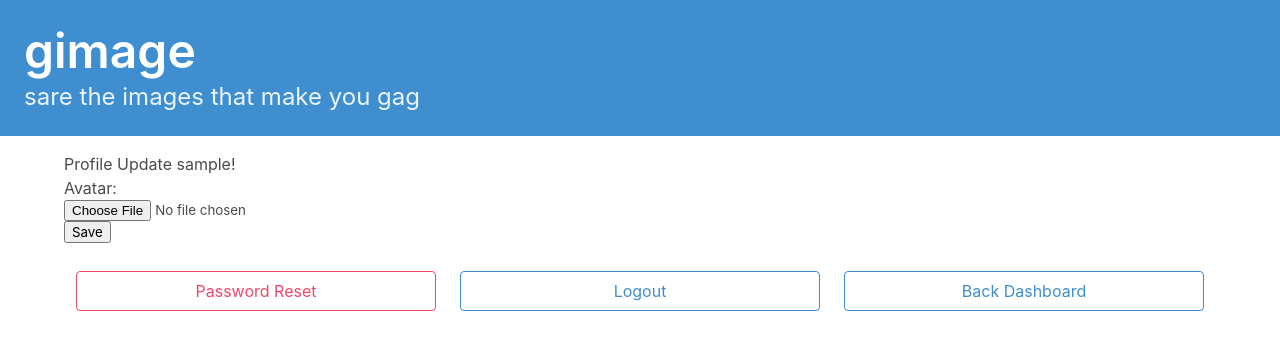
After one commit to jwierzch/django-social, a Django app: page /profile_update/1 in a window 1280 px wide. The commit adds this page. Shown: the top 350 px of the page. Run offline with Django 5.2, Linux system fonts and the light colour scheme; the visitor is signed in with stand-in values (Sample User, id 1); data comes from the database, SQL or seed files in the repository.

Commit message:
fixed gimages

```diff
--- a/dwitter/admin.py
+++ b/dwitter/admin.py
@@ -15,5 +15,5 @@ class UserAdmin(admin.ModelAdmin):
 admin.site.unregister(User)
 admin.site.register(User, UserAdmin)
 admin.site.unregister(Group)
-#admin.site.register(Profile)
+admin.site.register(Profile)
 admin.site.register(Dweet)
--- a/dwitter/apps.py
+++ b/dwitter/apps.py
@@ -4,3 +4,5 @@ from django.apps import AppConfig
 class DwitterConfig(AppConfig):
     default_auto_field = 'django.db.models.BigAutoField'
     name = 'dwitter'
+    def ready(self):
+        import dwitter.signals
--- a/dwitter/forms.py
+++ b/dwitter/forms.py
@@ -1,5 +1,5 @@
 from django import forms
-from .models import Dweet
+from .models import Dweet, Profile, gimage
 
 class DweetForm(forms.ModelForm):
     body = forms.CharField(
@@ -15,4 +15,19 @@ class DweetForm(forms.ModelForm):
 
     class Meta:
         model = Dweet
+        fiels = ("body", )
         exclude = ("user", )
+
+class ProfileForm(forms.ModelForm):
+    avatar = forms.ImageField(widget=forms.FileInput(attrs={'class': 'form-control-file'}))
+
+    class Meta:
+        model = Profile
+        fields = ['avatar']
+
+class gimageForm(forms.ModelForm):
+    gimage = forms.ImageField(widget=forms.FileInput(attrs={'class': 'form-control-file'}))
+    class Meta:
+        model = gimage
+        fields = ('gimage', )
+        exclude = ('user', )
--- a/dwitter/models.py
+++ b/dwitter/models.py
@@ -3,10 +3,15 @@ from django.db import models
 from django.contrib.auth.models import User
 from django.db.models.signals import post_save
 from django.dispatch import receiver
+from PIL import Image
+import shutil, os, glob, re
+from django.conf import settings
+
 
 # Create your models here.
 class Profile(models.Model):
     user = models.OneToOneField(User, on_delete=models.CASCADE) #TODO may need to alter
+    avatar = models.ImageField(upload_to='profile_pics/', default='default.jpg')
     follows = models.ManyToManyField(
         "self",
         related_name="followed_by",
@@ -16,6 +21,8 @@ class Profile(models.Model):
 
     def __str__(self):
         return self.user.username
+
+
 
 @receiver(post_save, sender=User)
 def create_profile(sender, instance, created, **kwargs):
@@ -41,3 +48,11 @@ class Dweet(models.Model):
             f"({self.created_at:%Y-%m-%d %H:%M}): "
             f"{self.body[:30]}..."
         )
+
+
+class gimage(models.Model):
+    user = models.ForeignKey(User,
+                             related_name="gimage",
+                             on_delete=models.DO_NOTHING)
+    gimage = models.ImageField(upload_to='gimages/')
+    created_at = models.DateTimeField(auto_now_add=True)
--- /dev/null
+++ b/dwitter/signals.py
@@ -0,0 +1,21 @@
+from django.db.models.signals import post_save #Import a post_save signal when a user is created
+from django.contrib.auth.models import User # Import the built-in User model, which is a sender
+from django.dispatch import receiver # Import the receiver
+from .models import Profile
+
+
+@receiver(post_save, sender=User)
+def create_profile(sender, instance, created, **kwargs):
+    if created:
+        Profile.objects.get_or_create(user=instance)
+
+
+@receiver(post_save, sender=User)
+def save_profile(sender, instance, **kwargs):
+    instance.profile.save()
+
+@receiver(post_save, sender=User)
+def update_profile(sender, instance, created, **kwargs):
+    if not created:
+        # User object updated, update profile accordingly
+        instance.profile.save()
--- a/dwitter/templates/base.html
+++ b/dwitter/templates/base.html
@@ -24,7 +24,7 @@
     <a href="{% url 'dwitter:dashboard' %} ">
         <section class="hero is-small is-info mb-4">
             <div class="hero-body">
-                <h1 class="title is-1">gImage</h1>
+                <h1 class="title is-1">gimage</h1>
                 <p class="subtitle is-4">
                     sare the images that make you gag
                 </p>
--- a/dwitter/templates/dwitter/profile.html
+++ b/dwitter/templates/dwitter/profile.html
@@ -3,7 +3,7 @@
 {% extends 'base.html' %}
 
 {% block content %}
-
+<div class="columns">
     <div class="column">
 
         <div class="block">
@@ -81,5 +81,5 @@
         </div>
 
     </div>
-
+</div>
 {% endblock content %}
--- /dev/null
+++ b/dwitter/templates/dwitter/profile_form.html
@@ -0,0 +1,39 @@
+<!--users/templates/registration/profile_form.html-->
+
+{% extends 'base.html' %}
+
+{% block content %}
+<!--Account Options Column (logout password-reset etc)-->
+<h2>Profile Update {{ user.username|default:'Guest' }}!</h2>
+<form method="post" enctype="multipart/form-data">
+    {% csrf_token %}
+    {{ form.as_p }}
+    <button type="submit">Save</button>
+</form>
+<div class="column">
+    <div class="block">
+        <div class="block">
+            <div class="columns">
+                <div class="column">
+                    <form method="post" action="{% url 'dwitter:password_reset' %}">
+                        {% csrf_token %}
+                        <button type='submit' class="button is-danger is-outlined is-fullwidth" >Password Reset</button>
+                    </form>
+                </div>
+                <div class="column">
+                    <form method="post" action="{% url 'dwitter:logout' %}">
+                        {% csrf_token %}
+                        <button type='submit' class="button is-info is-outlined is-fullwidth" >Logout</button>
+                    </form>
+                </div>
+                <div class="column">
+                    <form method="post" action="{% url 'dwitter:dashboard' %}">
+                        {% csrf_token %}
+                        <button type='submit' class="button is-info is-outlined is-fullwidth" >Back Dashboard</button>
+                    </form>
+                </div>
+            </div>
+        </div>
+    </div>
+</div>
+{% endblock content %}
--- a/dwitter/templates/registration/login.html
+++ b/dwitter/templates/registration/login.html
@@ -13,4 +13,4 @@
 </br>
 <a href="{% url 'dwitter:dashboard' %}">Back to dashboard</a>
 <a href="{% url 'dwitter:password_reset' %}">Reset password</a>
-{% endblock %}
+{% endblock content %}
--- a/dwitter/urls.py
+++ b/dwitter/urls.py
@@ -2,9 +2,11 @@
 
 from django.urls import path
 from django.conf.urls import include
-from .views import dashboard, profile_list, profile,index
+from .views import dashboard, profile_list, profile,index,profile_update, gimage_upload, dweet_upload
 from django.contrib.auth import views as auth_views
 from django.urls import reverse_lazy
+from django.conf.urls.static import static
+from django.conf import settings
 
 app_name = "dwitter"
 #https://stackoverflow.com/questions/66406530/keep-getting-this-error-of-reverse-for-password-reset-confirm-not-found-pass
@@ -16,4 +18,7 @@ urlpatterns = [
     path("profile/<int:pk>", profile, name="profile"),
     path('password-reset/', auth_views.PasswordResetView.as_view(template_name='dwitter/password_reset.html',success_url=reverse_lazy('dwitter:password_reset_done')),name='password_reset'),
     path('password_reset_done/', auth_views.PasswordResetDoneView.as_view(template_name='dwitter/password_reset_done.html'), name='password_reset_done'),
-]
+    path("profile_update/<int:pk>", profile_update, name="profile_update"),
+    path("gimage_upload", gimage_upload, name="gimage_upload"),
+    path("dweet_upload/<int:pk>", dweet_upload, name="dweet_upload"),
+] + static(settings.MEDIA_URL, document_root=settings.MEDIA_ROOT)
--- a/dwitter/views.py
+++ b/dwitter/views.py
@@ -1,27 +1,23 @@
 # dwitter/views.py
 
 from django.shortcuts import render, redirect
-from .forms import DweetForm
-from .models import Dweet, Profile
+from .forms import DweetForm, ProfileForm, gimageForm
+from .models import Dweet, Profile, gimage
 from django.contrib.auth.decorators import login_required
+from pprint import pprint
 
 @login_required
 def dashboard(request):
     if request.user.is_authenticated:
-        form = DweetForm(request.POST or None)
-        if request.method == "POST":
-            if form.is_valid():
-                dweet = form.save(commit=False)
-                dweet.user = request.user
-                dweet.save()
-                return redirect("dwitter:dashboard")
 
         followed_dweets = Dweet.objects.filter(
             user__profile__in=request.user.profile.follows.all()
         ).order_by("-created_at")
 
-        form = DweetForm()
-        return render(request, "dwitter/dashboard.html", {"form": form, "dweets": followed_dweets},)
+        gimages = gimage.objects.all()
+        print('test')
+        print(gimages)
+        return render(request, "dwitter/dashboard.html", {"dweets": followed_dweets, "gimages": gimages},)
     else:
         return redirect('dwitter:login')
 
@@ -53,3 +49,76 @@ def index(request):
         return redirect("dwitter:dashboard")
     else:
         return render(request, "dwitter/index.html")
+
+@login_required
+def profile_update(request, pk):
+    profile = Profile.objects.get(pk=pk)
+    if request.method == 'POST':
+        form = ProfileForm(request.POST, request.FILES, instance=profile)
+        if form.is_valid():
+            form.save()
+            return redirect("dwitter:dashboard")
+    else:
+        form = ProfileForm(instance=profile)
+    return render(request, 'dwitter/profile_form.html', {'form': form, "profile": profile})
+
+@login_required
+def dweet_upload(request, pk):
+    profile = Profile.objects.get(pk=pk)
+    if request.method == 'POST':
+        form = DweetForm(request.POST, request.FILES, instance=profile)
+        if form.is_valid():
+            form.save()
+            return redirect("dwitter:dashboard")
+    else:
+        form = DweetForm(instance=profile)
+    return render(request, 'dwitter/dweet_upload_form.html', {'form': form, "profile": profile})
+
+# @login_required
+# def gimage_upload(request, pk):
+#     profile = Profile.objects.get(pk=pk)
+#     if request.method == 'POST':
+#         form = gimageForm(request.POST, request.FILES, instance=profile)
+#         if form.is_valid():
+
+#             form.save(commit=False)
+#             form.user = request.user
+#             form.save()
+#             gimg_obj =form.instance
+#             #gimg_obj = form.files['gimage']
+#             #file_contents = gimg_obj.read()
+
+#             #file_contents = gimg_obj.file
+#             #file_type = gimg_obj.content_type
+#             #file_name = gimg_obj.name
+
+
+#             #return HttpResponse(f"Image uploaded successfully! {gimg_obj}")
+#             return render(request, 'dwitter/gimage_upload_form.html', {'form': form, 'gimg_obj':gimg_obj})
+#     else:
+#         form = gimageForm()
+#     return render(request, 'dwitter/gimage_upload_form.html', {'form': form})
+
+@login_required
+def gimage_upload(request):
+    if request.method == 'POST':
+        form = gimageForm(request.POST, request.FILES)
+        if form.is_valid():
+            form.save(commit=False)
+            form.instance.user = request.user
+            form.save()
+            #gimg_obj =form.instance
+            #https://stackoverflow.com/questions/42158922/django-modelform-does-not-save-because-of-missing-user-id
+            gimg_obj = form.files['gimage']
+            #file_contents = gimg_obj.read()
+
+            #file_contents = gimg_obj.file
+            #file_type = gimg_obj.content_type
+            #file_name = gimg_obj.name
+
+
+            #return HttpResponse(f"Image uploaded successfully! {gimg_obj}")
+            return render(request, 'dwitter/gimage_upload_form.html', {'form': form, 'gimg_obj':gimg_obj})
+    else:
+        form = gimageForm()
+    return render(request, 'dwitter/gimage_upload_form.html', {'form': form})
```
Also changed, not shown: dwitter/templates/accounts/password_reset_done.html (deleted, +0 -9 lines), dwitter/templates/dwitter/dashboard.html (+27 -19 lines), dwitter/templates/dwitter/dweet_upload_form.html (added, +29 -0 lines), dwitter/templates/dwitter/gimage_upload_form.html (added, +32 -0 lines), social/settings.py (+14 -5 lines), README.md. Lines whose indentation alone changed are shown as unchanged.
